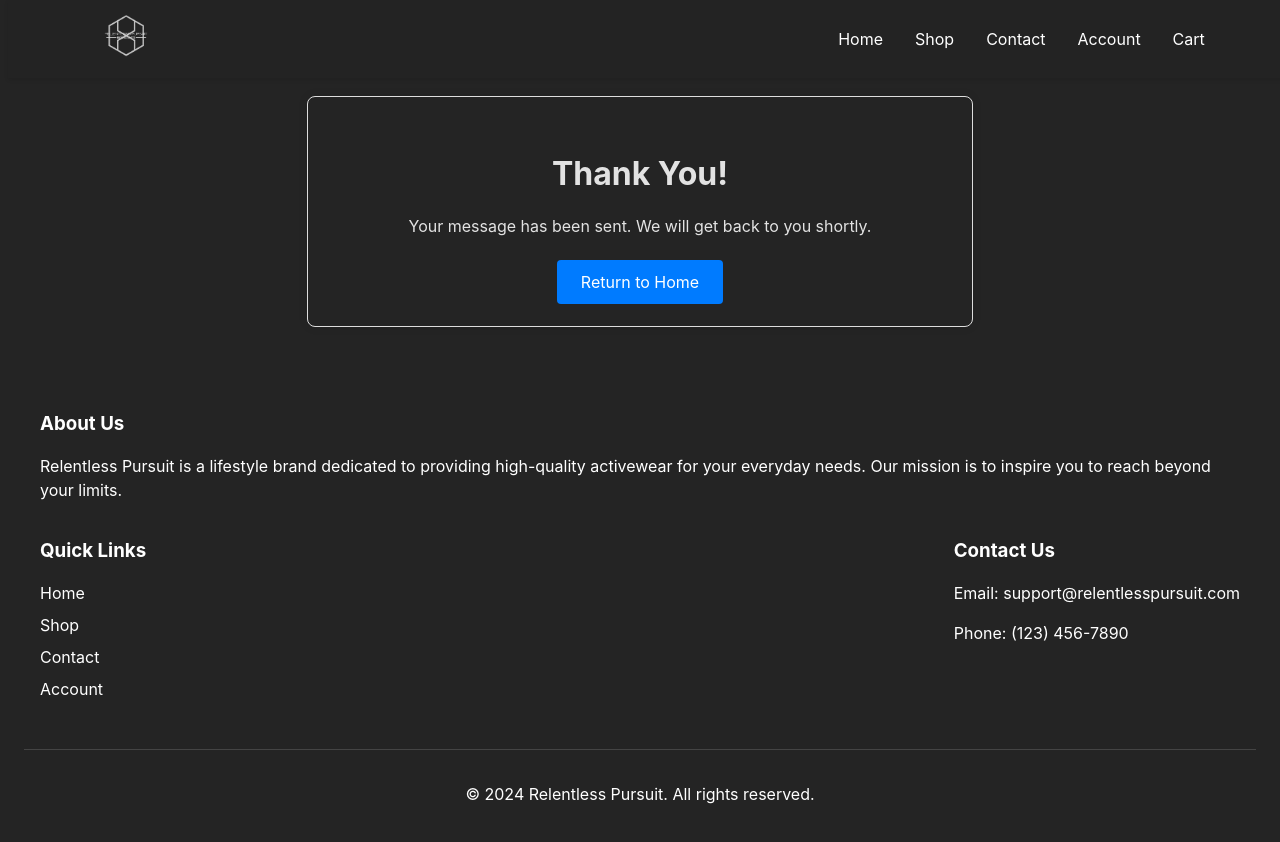
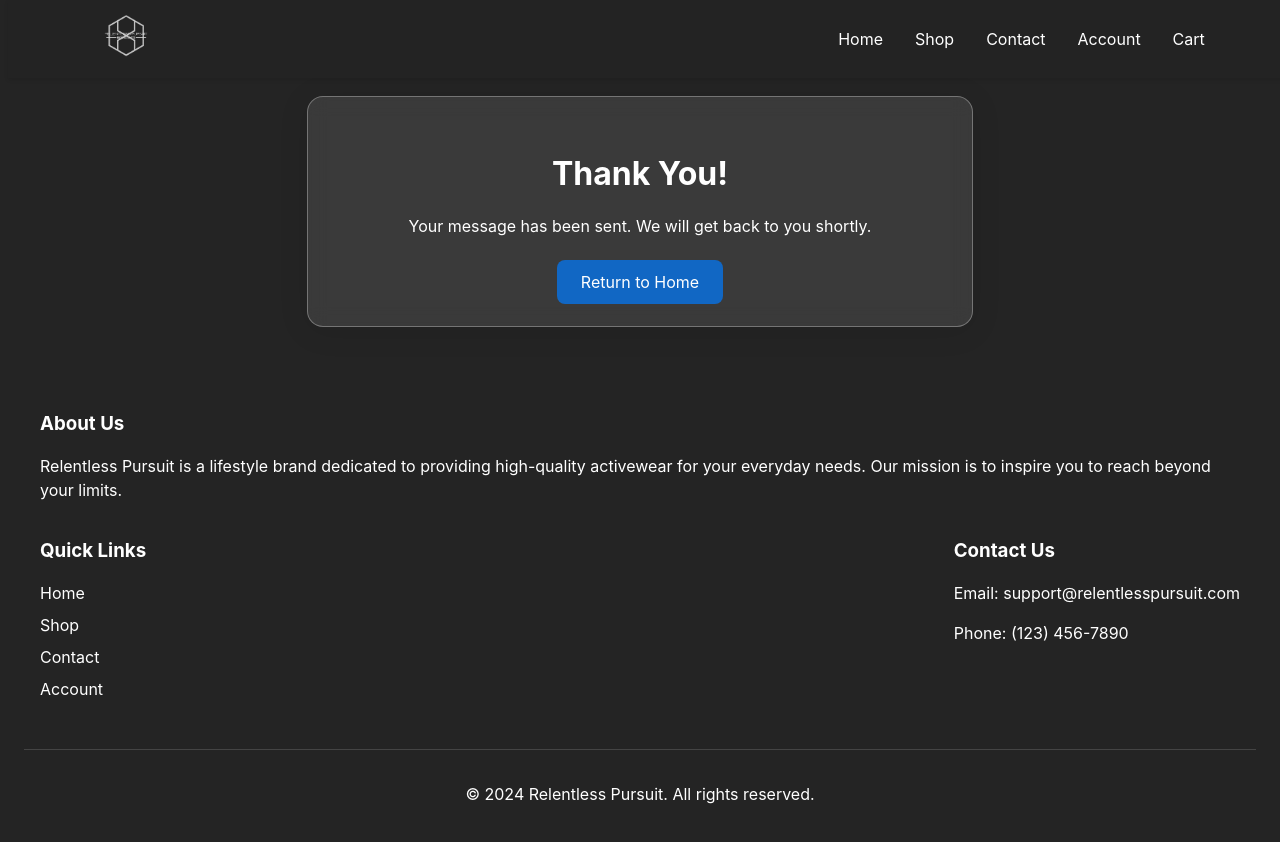
Before and after one commit to AllanB-Rubio/my-ecommerce-shop, a React (Vite) app: page /thank-you in a window 1280 px wide. Shown: the top 842 px of the page. Built offline with nearby package versions, Linux system fonts and the light colour scheme.

Commit message:
Thank you page updated with glass-morphism effect

```diff
--- a/src/pages/ThankYou.css
+++ b/src/pages/ThankYou.css
@@ -1,34 +1,40 @@
+/* src/pages/ThankYou.css */
 .thank-you-container {
   max-width: 600px;
   margin: 2rem auto;
   padding: 2rem;
-  border: 1px solid #ddd;
-  border-radius: 8px;
-  box-shadow: 0 0 10px rgba(0, 0, 0, 0.1);
-  background: #ffffff00;
+  border-radius: 16px;
+  background: rgba(255, 255, 255, 0.1);
+  box-shadow: 0 4px 30px rgba(0, 0, 0, 0.1);
+  backdrop-filter: blur(10px);
+  -webkit-backdrop-filter: blur(10px);
+  border: 1px solid rgba(255, 255, 255, 0.3);
   text-align: center;
 }
 
 .thank-you-container h1 {
   font-size: 2rem;
   margin-bottom: 1rem;
+  color: #fff;
 }
 
 .thank-you-container p {
   font-size: 1rem;
   margin-bottom: 2rem;
+  color: #fff;
 }
 
 .thank-you-home-link {
   padding: 0.75rem 1.5rem;
   font-size: 1rem;
-  background-color: #007bff;
+  background-color: rgba(0, 123, 255, 0.7);
   color: white;
   border: none;
-  border-radius: 4px;
+  border-radius: 8px;
   text-decoration: none;
+  transition: background-color 0.3s ease;
 }
 
 .thank-you-home-link:hover {
-  background-color: #0056b3;
+  background-color: rgba(0, 123, 255, 1);
 }
```
